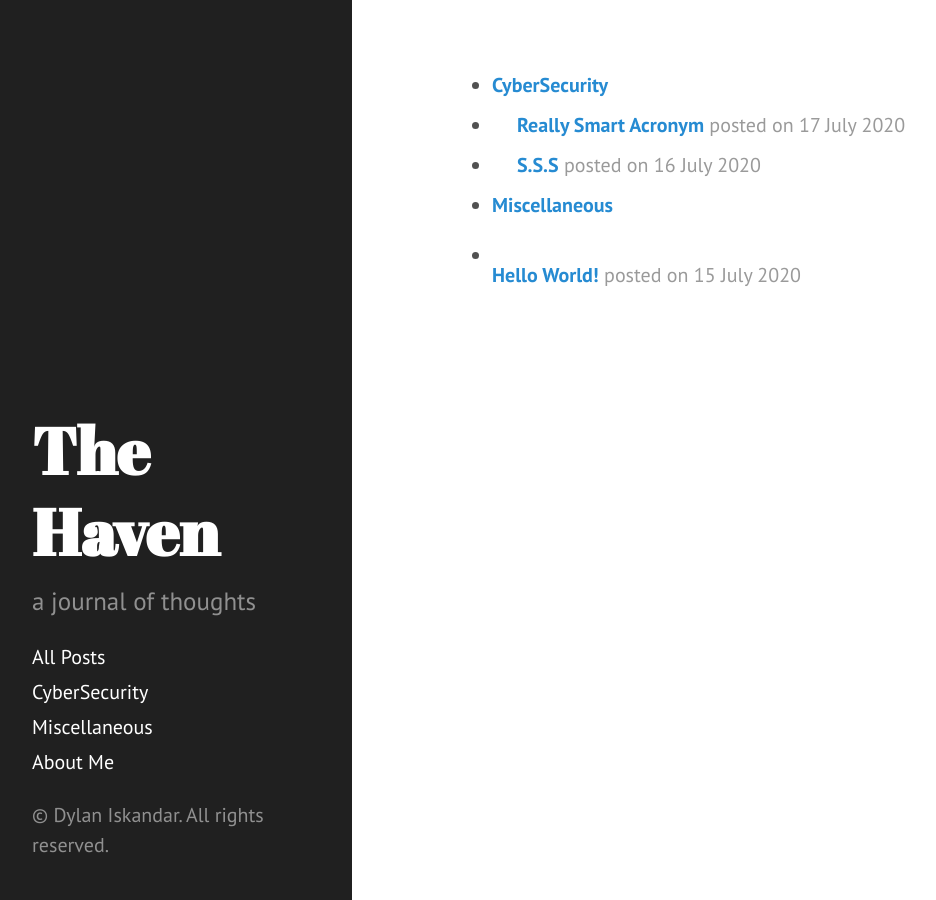
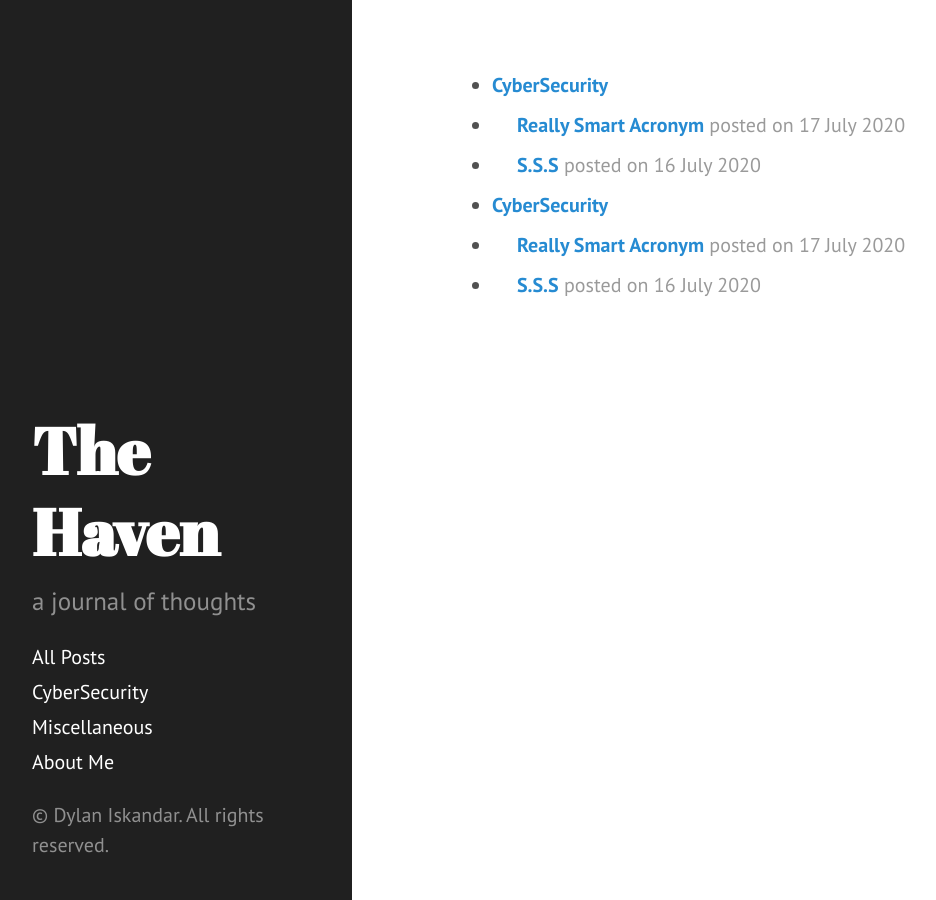
Before and after one commit to mayuridev/myblog, a Jekyll site: the page allposts.html, which Jekyll copies as it is, in a window 1280 px wide. Shown: the whole page, without its empty margins (8-944 px from the left). Built offline with Jekyll 4.4.1, drawn with Linux system fonts in a browser that asks for light colours.

Commit message:
Update allposts.html

```diff
--- a/allposts.html
+++ b/allposts.html
@@ -64,9 +64,10 @@
         <li style="text-indent: 25px"><span class="post-date"><b><a href="/2020/07/16/SSS/">S.S.S</a></b> posted on 16 July 2020</span></li>
     </div>
 
-    <div id="misc">
-        <li><span class="post-date"><b><a href="/misc.html">Miscellaneous</a></b></span></li>
-        <li style="text-indent: 25px"></li><span class="post-date"><b><a href="/2020/07/15/Hello-World!/">Hello World!</a></b> posted on 15 July 2020</span></li>
+    <div id="cybersec">
+        <li><span class="post-date"><b><a href="/cybersec.html">CyberSecurity</a></b></span></li>
+        <li style="text-indent: 25px"><span class="post-date"><b><a href="/2020/07/17/Really-Smart-Acronym/">Really Smart Acronym</a></b> posted on 17 July 2020</span></li>
+        <li style="text-indent: 25px"><span class="post-date"><b><a href="/2020/07/16/SSS/">S.S.S</a></b> posted on 16 July 2020</span></li>
     </div>
 
   </ul>
```
